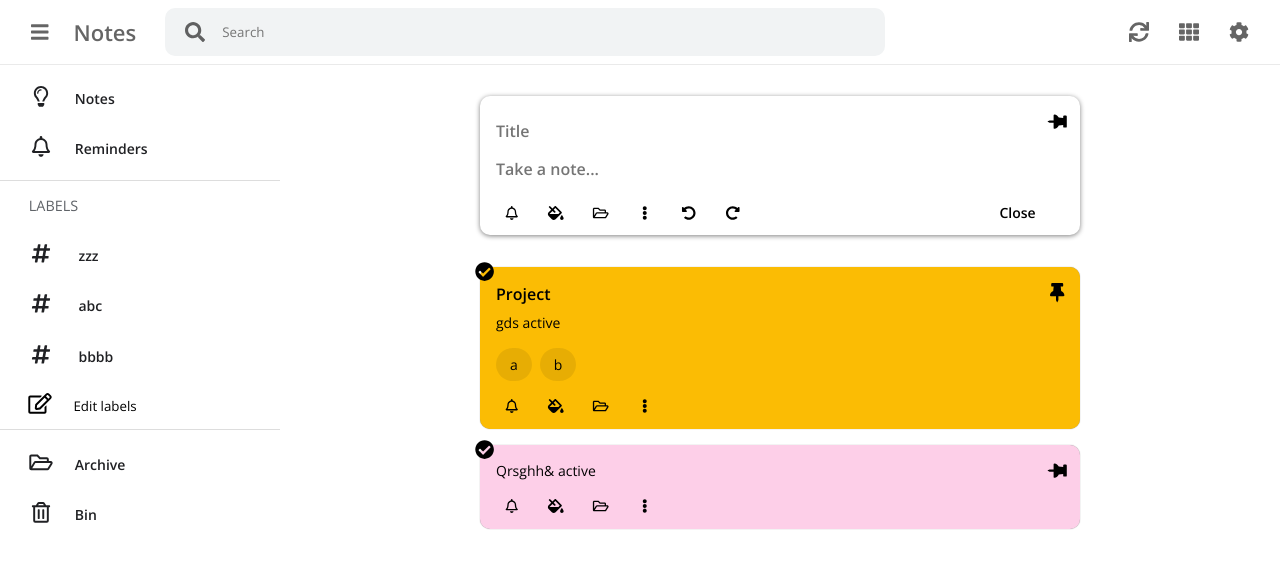
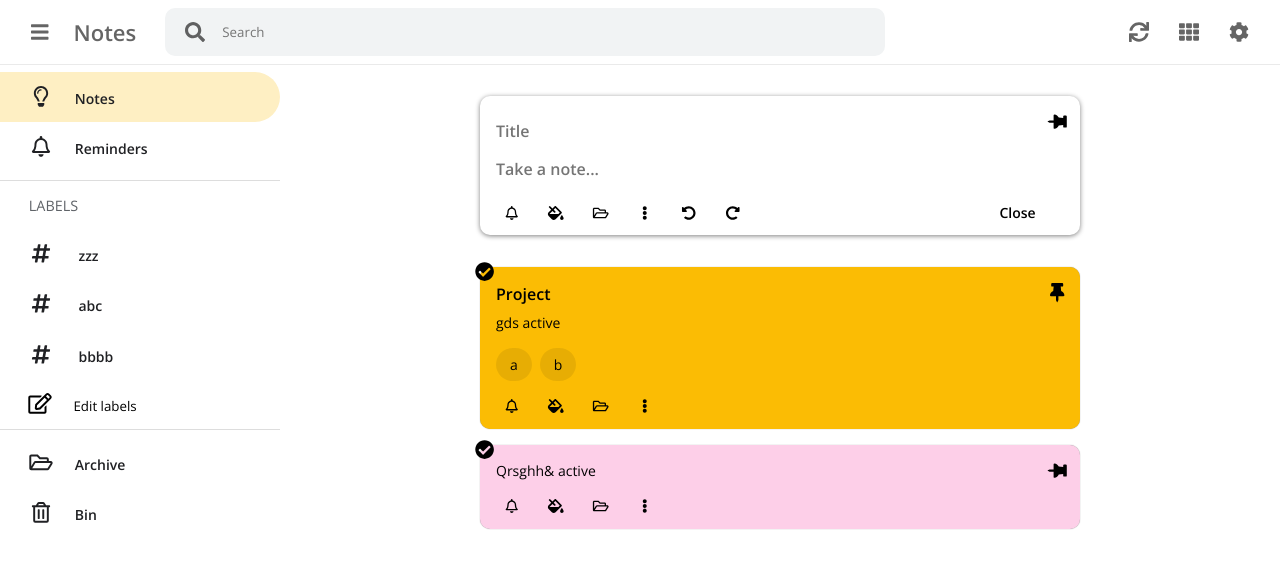
Before and after one commit to Awfj/notes, a React (Create React App) app: page / in a window 1280 px wide. Shown: the top 568 px of the page. Built offline with nearby package versions, Linux system fonts and the light colour scheme.

Commit message:
add constants

```diff
--- a/src/components/App/App.js
+++ b/src/components/App/App.js
@@ -2,7 +2,6 @@ import React, { useState } from "react";
 
 import styles from "./App.module.scss";
 import Header from "../Header/Header";
-
 import Sidebar from "../Sidebar/Sidebar";
 import FilterPage from "../FilterPage/FilterPage";
 
@@ -37,7 +36,10 @@ function App() {
       />
       <main>
         {window.innerWidth >= 1024 && isSidebarOpen && <Sidebar />}
-        <FilterPage notesLayout={notesLayout} searchQuery={searchQuery} />
+        <FilterPage
+          notesLayout={notesLayout}
+          searchQuery={searchQuery}
+        />
       </main>
     </div>
   );
--- a/src/components/FilterLink/FilterLink.js
+++ b/src/components/FilterLink/FilterLink.js
@@ -5,23 +5,14 @@ import styles from "./FilterLink.module.scss";
 import { changeVisibilityFilter } from "../../redux/actions/actionCreators";
 
 const FilterLink = ({
-  // active,
+  active,
   changeVisibilityFilter,
   children,
   filter,
   to
 }) => {
-  const location = window.location.hash;
-  let active = location === `#${to}`;
-
   let styledFilterLink = styles.FilterLink;
   if (active) styledFilterLink += ` ${styles.active}`;
-
-  // useEffect(() => {
-  //   const location = window.location.hash;
-  // let active = location === `#${to}`;
-  // if (active) styledFilterLink += ` ${styles.active}`;
-  // });
 
   return (
     <a
@@ -35,7 +26,7 @@ const FilterLink = ({
 };
 
 FilterLink.propTypes = {
-  // active: PropTypes.bool.isRequired,
+  active: PropTypes.bool.isRequired,
   changeVisibilityFilter: PropTypes.func.isRequired,
   children: PropTypes.node.isRequired,
   filter: PropTypes.string.isRequired,
@@ -43,7 +34,7 @@ FilterLink.propTypes = {
 };
 
 const mapStateToProps = (state, ownProps) => ({
-  // active: ownProps.filter === state.visibilityFilter
+  active: ownProps.filter === state.visibilityFilter
 });
 
 export default connect(mapStateToProps, { changeVisibilityFilter })(FilterLink);
--- a/src/components/FilterPage/FilterPage.js
+++ b/src/components/FilterPage/FilterPage.js
@@ -4,11 +4,11 @@ import styles from "./FilterPage.module.scss";
 import NewNote from "../NewNote/NewNote";
 import NoteList from "../NoteList/NoteList";
 
-const FilterPage = ({ searchQuery, notesLayout }) => {
+const FilterPage = ({ searchQuery, notesLayout, visibilityFilter }) => {
   return (
     <div className={styles.FilterPage}>
       <NewNote />
-      <NoteList notesLayout={notesLayout} searchQuery={searchQuery} />
+      <NoteList notesLayout={notesLayout} searchQuery={searchQuery} visibilityFilter={visibilityFilter} />
     </div>
   );
 };
--- a/src/components/Search/Search.js
+++ b/src/components/Search/Search.js
@@ -4,7 +4,7 @@ import { FontAwesomeIcon } from "@fortawesome/react-fontawesome";
 import { faSearch } from "@fortawesome/free-solid-svg-icons";
 import PropTypes from "prop-types";
 import { changeVisibilityFilter } from "../../redux/actions/actionCreators";
-import { VISIBILITY_FILTERS } from "../../redux/actions/actionTypes";
+import { VISIBILITY_FILTERS } from "../../constants";
 
 import styles from "./Search.module.scss";
 
--- a/src/components/Sidebar/Sidebar.js
+++ b/src/components/Sidebar/Sidebar.js
@@ -11,7 +11,7 @@ import {
 } from "@fortawesome/free-regular-svg-icons";
 import { faHashtag } from "@fortawesome/free-solid-svg-icons";
 import styles from "./Sidebar.module.scss";
-import { VISIBILITY_FILTERS } from "../../redux/actions/actionTypes";
+import { VISIBILITY_FILTERS } from "../../constants";
 import FilterLink from "../FilterLink/FilterLink";
 import { getLabels } from "../../redux/selectors/labels";
 import { addLabel, deleteLabel } from "../../redux/actions/actionCreators";
--- /dev/null
+++ b/src/constants.js
@@ -0,0 +1,8 @@
+export const VISIBILITY_FILTERS = {
+  active: "active",
+  archived: "archived",
+  deleted: "deleted",
+  labels: "labels",
+  reminders: "reminders",
+  search: "search"
+};
--- a/src/redux/actions/actionTypes.js
+++ b/src/redux/actions/actionTypes.js
@@ -11,15 +11,6 @@ export const REFRESH_NOTES = "REFRESH_NOTES";
 
 export const CHANGE_VISIBILITY_FILTER = "CHANGE_VISIBILITY_FILTER";
 
-export const VISIBILITY_FILTERS = {
-  active: "active",
-  archived: "archived",
-  deleted: "deleted",
-  labels: "labels",
-  reminders: "reminders",
-  search: "search"
-};
-
 // labels
 export const ADD_LABEL = "ADD_LABEL";
 export const DELETE_LABEL = "DELETE_LABEL";
--- a/src/redux/configureStore.js
+++ b/src/redux/configureStore.js
@@ -4,7 +4,7 @@ import { composeWithDevTools } from "redux-devtools-extension";
 
 import monitorReducerEnhancer from "./enhancers/monitorReducer";
 import loggerMiddleware from "./middleware/logger";
-import rootReducer from "./reducers/reducers";
+import rootReducer from "./reducers";
 
 export default function configureStore(preloadedState) {
   const middlewares = [loggerMiddleware, thunkMiddleware];
--- a/src/redux/reducers/visibilityFilter.js
+++ b/src/redux/reducers/visibilityFilter.js
@@ -1,7 +1,5 @@
-import {
-  CHANGE_VISIBILITY_FILTER,
-  VISIBILITY_FILTERS
-} from "../actions/actionTypes";
+import { CHANGE_VISIBILITY_FILTER } from "../actions/actionTypes";
+import { VISIBILITY_FILTERS } from "../../constants";
 
 const visibilityFilter = (state = VISIBILITY_FILTERS.active, action) => {
   switch (action.type) {
--- a/src/redux/selectors/notes.js
+++ b/src/redux/selectors/notes.js
@@ -3,7 +3,7 @@ import {
   getSlice
   // getSliceIds, getSliceById
 } from "./generics";
-import { VISIBILITY_FILTERS } from "../actions/actionTypes";
+import { VISIBILITY_FILTERS } from "../../constants";
 
 // const getStoredLabels = state => state.labels;
 const getStoredNotes = state => state.notes;
```
Also changed, not shown: src/redux/reducers/index.js (renamed from src/redux/reducers/reducers.js).
